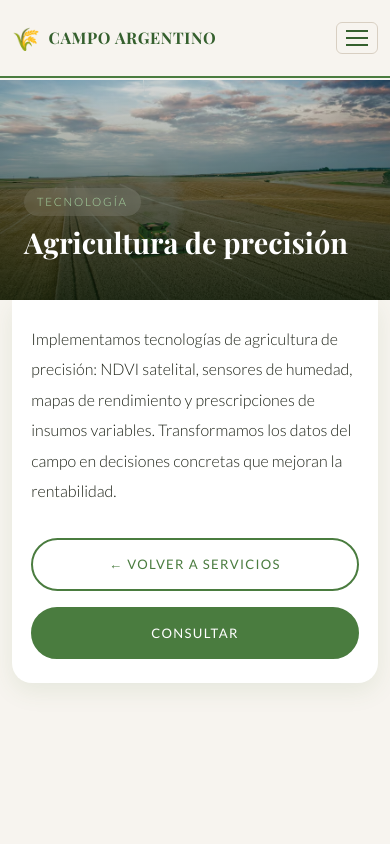
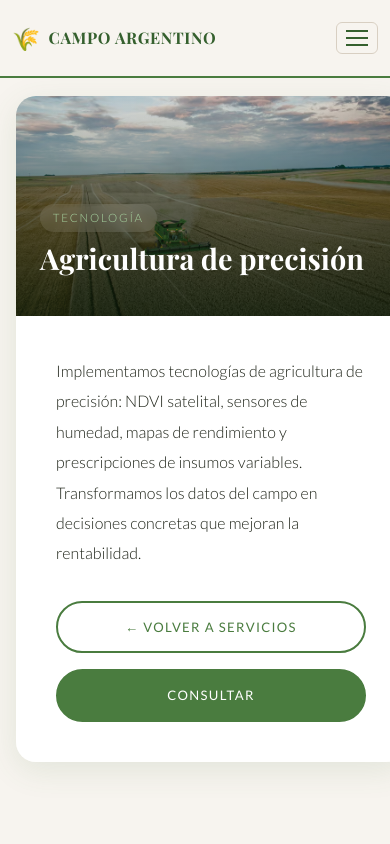
Before and after one commit to JoacoAutilio/campo-argentino, a React (Vite) app: page /servicios/agricultura-de-precision in a window 390 px wide. Shown: the top 844 px of the page. Built offline with nearby package versions, Linux system fonts and the light colour scheme; a web font is replaced by a local one.

Commit message:
arreglando imagenes

```diff
--- a/src/App.jsx
+++ b/src/App.jsx
@@ -111,7 +111,7 @@ export const serviciosData = [
   {
     id: 'agricultura-de-precision',
     title: 'Agricultura de precisión',
-    imagePosition: 'center 30%',
+    imagePosition: 'center 80%',
     category: 'Tecnología',
     description: 'Drones, sensores remotos y mapas de rendimiento para decisiones basadas en datos.',
     detalle: 'Implementamos tecnologías de agricultura de precisión: NDVI satelital, sensores de humedad, mapas de rendimiento y prescripciones de insumos variables. Transformamos los datos del campo en decisiones concretas que mejoran la rentabilidad.',
--- a/src/components/CultivoDetalle.jsx
+++ b/src/components/CultivoDetalle.jsx
@@ -4,7 +4,6 @@ import '../styles/ServicioDetalle.css'
 
 // muestra el detalle de un cultivo dentro de siembra
 function CultivoDetalle({ cultivos }) {
-  // obtengo el id del cultivo de la URL
   const { cultivoId } = useParams()
   const cultivo = cultivos.find((c) => c.id === cultivoId)
 
@@ -21,16 +20,16 @@ function CultivoDetalle({ cultivos }) {
 
   return (
     <main className="cv-detalle-page">
+      <div className="cv-detalle-card">
         <div className="cv-detalle-hero">
-        <img src={cultivo.image} alt={cultivo.title} className="cv-detalle-hero__img" style={cultivo.imagePosition ? { objectPosition: cultivo.imagePosition } : {}} />
+          <img src={cultivo.image} alt={cultivo.title} className="cv-detalle-hero__img"
+            style={cultivo.imagePosition ? { objectPosition: cultivo.imagePosition } : {}} />
           <div className="cv-detalle-hero__overlay" />
           <div className="cv-detalle-hero__content">
             <span className="cv-detalle-hero__category">{cultivo.category}</span>
             <h1 className="cv-detalle-hero__title">{cultivo.title}</h1>
           </div>
         </div>
-
-      <div className="container">
         <div className="cv-detalle-body">
           <p className="cv-detalle-descripcion">{cultivo.detalle}</p>
           <div className="cv-detalle-actions">
--- a/src/components/ServicioDetalle.jsx
+++ b/src/components/ServicioDetalle.jsx
@@ -4,7 +4,6 @@ import '../styles/ServicioDetalle.css'
 
 // muestra el detalle de un servicio, si tiene subservicios los muestra como cards
 function ServicioDetalle({ servicios }) {
-  // uso useParams para obtener el id de la URL
   const { servicioId, subservicioId } = useParams()
   const servicio = servicios.find((s) => s.id === servicioId)
 
@@ -25,15 +24,16 @@ function ServicioDetalle({ servicios }) {
     if (sub) {
       return (
         <main className="cv-detalle-page">
+          <div className="cv-detalle-card">
             <div className="cv-detalle-hero">
-            <img src={sub.image} alt={sub.title} className="cv-detalle-hero__img" />
+              <img src={sub.image} alt={sub.title} className="cv-detalle-hero__img"
+                style={sub.imagePosition ? { objectPosition: sub.imagePosition } : {}} />
               <div className="cv-detalle-hero__overlay" />
               <div className="cv-detalle-hero__content">
                 <span className="cv-detalle-hero__category">{servicio.title}</span>
                 <h1 className="cv-detalle-hero__title">{sub.title}</h1>
               </div>
             </div>
-          <div className="container">
             <div className="cv-detalle-body">
               <p className="cv-detalle-descripcion">{sub.detalle}</p>
               <div className="cv-detalle-actions">
@@ -47,37 +47,27 @@ function ServicioDetalle({ servicios }) {
     }
   }
 
-  // si el servicio tiene subservicios los muestro como cards clickeables
+  // si el servicio tiene subservicios los muestro como cards
   if (servicio.subservicios) {
     return (
       <main className="cv-detalle-page">
+        <div className="cv-detalle-card">
           <div className="cv-detalle-hero">
-          <img src={servicio.image} alt={servicio.title} className="cv-detalle-hero__img" style={servicio.imagePosition ? { objectPosition: servicio.imagePosition } : {}} />
+            <img src={servicio.image} alt={servicio.title} className="cv-detalle-hero__img"
+              style={servicio.imagePosition ? { objectPosition: servicio.imagePosition } : {}} />
             <div className="cv-detalle-hero__overlay" />
             <div className="cv-detalle-hero__content">
               <span className="cv-detalle-hero__category">{servicio.category}</span>
               <h1 className="cv-detalle-hero__title">{servicio.title}</h1>
             </div>
           </div>
-
-        <div className="container">
           <div className="cv-detalle-body">
             <p className="cv-detalle-descripcion">{servicio.detalle}</p>
-
             <div className="cv-subservicios-grid">
               {servicio.subservicios.map((sub) => (
-                <Link
-                  key={sub.id}
-                  to={`/servicios/${servicio.id}/${sub.id}`}
-                  className="cv-subservicio-card"
-                >
+                <Link key={sub.id} to={`/servicios/${servicio.id}/${sub.id}`} className="cv-subservicio-card">
                   <div className="cv-subservicio-card__image-wrapper">
-                    <img
-                      src={sub.image}
-                      alt={sub.title}
-                      className="cv-subservicio-card__image"
-                      loading="lazy"
-                    />
+                    <img src={sub.image} alt={sub.title} className="cv-subservicio-card__image" loading="lazy" />
                     <div className="cv-subservicio-card__overlay" />
                   </div>
                   <div className="cv-subservicio-card__body">
@@ -88,7 +78,6 @@ function ServicioDetalle({ servicios }) {
                 </Link>
               ))}
             </div>
-
             <div className="cv-detalle-actions">
               <Link to="/servicios" className="cv-btn cv-btn--outline">← Volver a servicios</Link>
             </div>
@@ -101,15 +90,16 @@ function ServicioDetalle({ servicios }) {
   // servicio simple sin subservicios
   return (
     <main className="cv-detalle-page">
+      <div className="cv-detalle-card">
         <div className="cv-detalle-hero">
-        <img src={servicio.image} alt={servicio.title} className="cv-detalle-hero__img" />
+          <img src={servicio.image} alt={servicio.title} className="cv-detalle-hero__img"
+            style={servicio.imagePosition ? { objectPosition: servicio.imagePosition } : {}} />
           <div className="cv-detalle-hero__overlay" />
           <div className="cv-detalle-hero__content">
             <span className="cv-detalle-hero__category">{servicio.category}</span>
             <h1 className="cv-detalle-hero__title">{servicio.title}</h1>
           </div>
         </div>
-      <div className="container">
         <div className="cv-detalle-body">
           <p className="cv-detalle-descripcion">{servicio.detalle}</p>
           <div className="cv-detalle-actions">
--- a/src/styles/ServicioDetalle.css
+++ b/src/styles/ServicioDetalle.css
@@ -5,6 +5,11 @@
   min-height: 100vh;
   background: var(--color-bg);
   padding-bottom: 5rem;
+}
+
+/* ── Desktop: hero full width ── */
+.cv-detalle-card {
+  width: 100%;
 }
 
 .cv-detalle-hero {
@@ -21,22 +26,6 @@
   object-position: center center;
   display: block;
 }
-
-@media (max-width: 600px) {
-  .cv-detalle-hero {
-    height: auto;
-    min-height: unset;
-    border-radius: 0;
-    margin: 0;
-  }
-  .cv-detalle-hero__img {
-    width: 100%;
-    height: 220px;
-    object-fit: cover;
-    object-position: center center;
-  }
-}
-
 .cv-detalle-hero__overlay {
   position: absolute; inset: 0;
   background: linear-gradient(to top, rgba(10,25,8,0.8) 0%, rgba(10,25,8,0.15) 100%);
@@ -68,12 +57,30 @@
   box-shadow: 0 8px 40px rgba(74, 124, 63, 0.08);
 }
 
+/* ── Mobile: imagen y card del mismo ancho, unidos ── */
 @media (max-width: 600px) {
+  .cv-detalle-page {
+    padding-bottom: 3rem;
+  }
+  .cv-detalle-card {
+    margin: 1rem;
+    border-radius: 20px;
+    overflow: hidden;
+    box-shadow: 0 8px 32px rgba(74, 124, 63, 0.12);
+  }
+  .cv-detalle-hero {
+    height: 220px;
+    min-height: unset;
+    border-radius: 0;
+  }
+  .cv-detalle-hero__img {
+    height: 220px;
+    object-position: center center;
+  }
   .cv-detalle-body {
-    padding: 1.5rem 1.2rem;
     margin: 0;
-    border-radius: 0 0 20px 20px;
-    box-shadow: 0 8px 24px rgba(74, 124, 63, 0.1);
+    border-radius: 0;
+    box-shadow: none;
     max-width: 100%;
   }
 }
@@ -87,7 +94,6 @@
 .cv-detalle-actions {
   display: flex; gap: 1rem; flex-wrap: wrap;
 }
-
 @media (max-width: 480px) {
   .cv-detalle-actions { flex-direction: column; }
   .cv-detalle-actions .cv-btn { width: 100%; justify-content: center; }
@@ -106,7 +112,6 @@
 @media (max-width: 600px) {
   .cv-subservicios-grid { grid-template-columns: 1fr; }
 }
-
 .cv-subservicio-card {
   display: block; border-radius: 16px; overflow: hidden;
   text-decoration: none; color: inherit;
```
Lines whose indentation alone changed are shown as unchanged.
